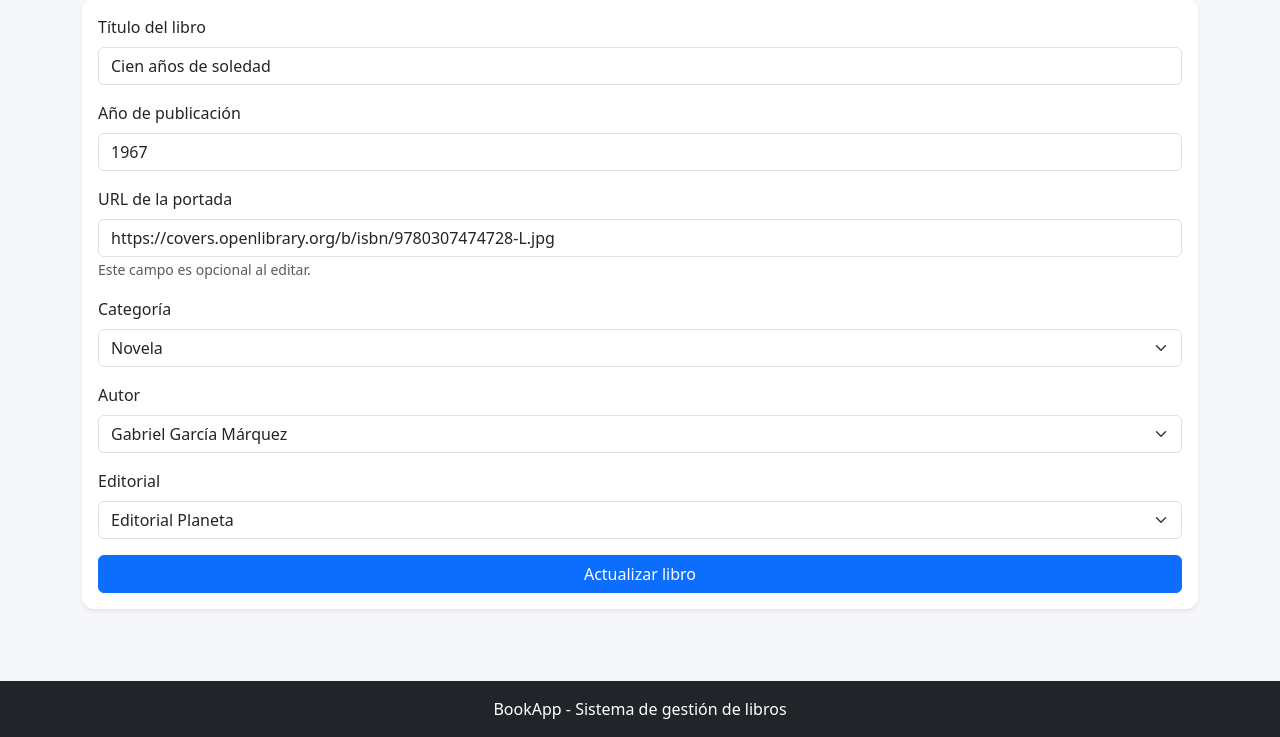
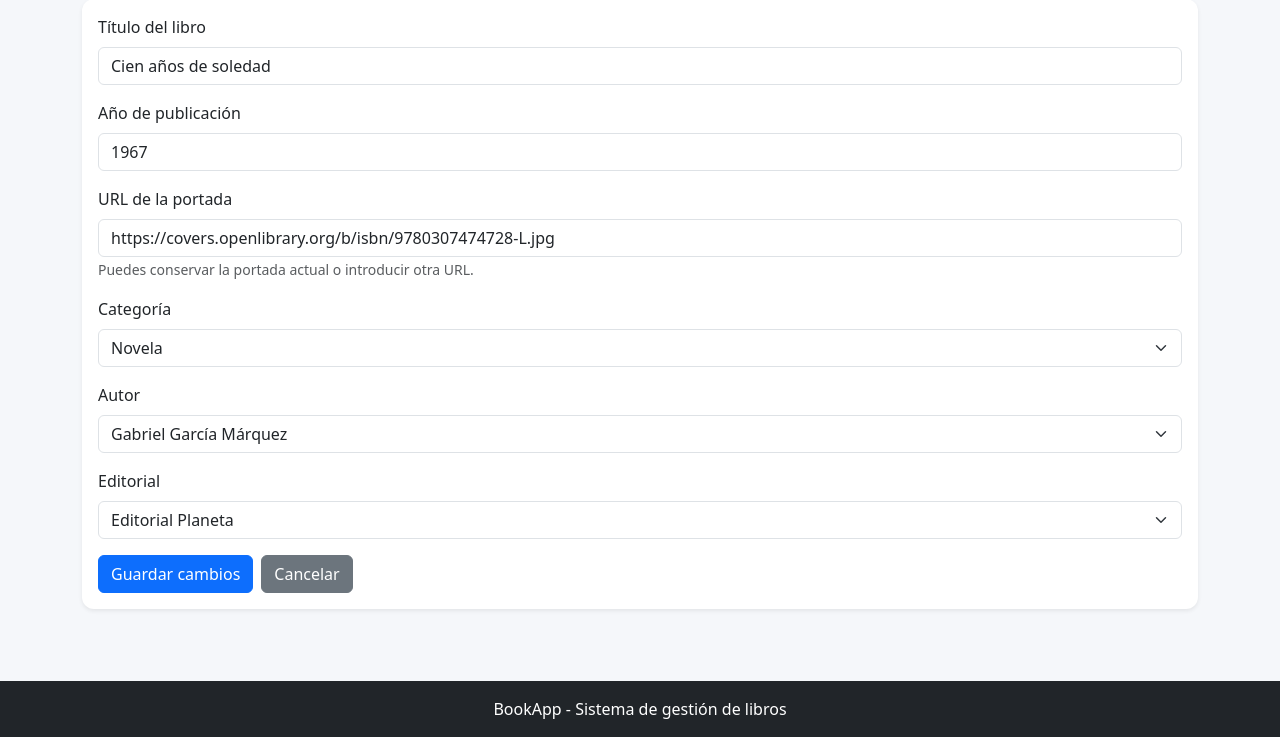
Before and after one commit to NelPascualR/BookApp-GitFlow, a Node server app: page /books/1/edit in a window 1280 px wide. Shown: the part 215-952 px from the top of the page. Run offline with Node 20, Linux system fonts and the light colour scheme; data comes from the database, SQL or seed files in the repository; some libraries are stand-ins or nearby versions.

Commit message:
feat: improve book editing form

```diff
--- a/views/books/edit.hbs
+++ b/views/books/edit.hbs
@@ -13,8 +13,11 @@
     </div>
 {{/if}}
 
-<form action="/books/{{libro.id}}?_method=PUT" method="POST" class="card card-body shadow-sm">
-
+<form
+    action="/books/{{libro.id}}?_method=PUT"
+    method="POST"
+    class="card card-body shadow-sm"
+>
     <div class="mb-3">
         <label for="title" class="form-label">Título del libro</label>
         <input
@@ -28,7 +31,9 @@
     </div>
 
     <div class="mb-3">
-        <label for="publicationYear" class="form-label">Año de publicación</label>
+        <label for="publicationYear" class="form-label">
+            Año de publicación
+        </label>
         <input
             type="number"
             id="publicationYear"
@@ -48,16 +53,19 @@
             class="form-control"
             value="{{libro.coverUrl}}"
         >
-        <small class="text-muted">Este campo es opcional al editar.</small>
+        <small class="text-muted">
+            Puedes conservar la portada actual o introducir otra URL.
+        </small>
     </div>
 
     <div class="mb-3">
         <label for="categoryId" class="form-label">Categoría</label>
         <select id="categoryId" name="categoryId" class="form-select" required>
+            <option value="{{libro.categoryId}}" selected>
+                {{libro.Category.name}}
+            </option>
             {{#each categorias}}
-                <option value="{{this.id}}" {{#if (eq this.id ../libro.categoryId)}}selected{{/if}}>
-                    {{this.name}}
-                </option>
+                <option value="{{this.id}}">{{this.name}}</option>
             {{/each}}
         </select>
     </div>
@@ -65,10 +73,11 @@
     <div class="mb-3">
         <label for="authorId" class="form-label">Autor</label>
         <select id="authorId" name="authorId" class="form-select" required>
+            <option value="{{libro.authorId}}" selected>
+                {{libro.Author.name}}
+            </option>
             {{#each autores}}
-                <option value="{{this.id}}" {{#if (eq this.id ../libro.authorId)}}selected{{/if}}>
-                    {{this.name}}
-                </option>
+                <option value="{{this.id}}">{{this.name}}</option>
             {{/each}}
         </select>
     </div>
@@ -76,15 +85,22 @@
     <div class="mb-3">
         <label for="publisherId" class="form-label">Editorial</label>
         <select id="publisherId" name="publisherId" class="form-select" required>
+            <option value="{{libro.publisherId}}" selected>
+                {{libro.Publisher.name}}
+            </option>
             {{#each editoriales}}
-                <option value="{{this.id}}" {{#if (eq this.id ../libro.publisherId)}}selected{{/if}}>
-                    {{this.name}}
-                </option>
+                <option value="{{this.id}}">{{this.name}}</option>
             {{/each}}
         </select>
     </div>
 
-    <button type="submit" class="btn btn-primary">
-        Actualizar libro
-    </button>
+    <div class="d-flex gap-2">
+        <button type="submit" class="btn btn-primary">
+            Guardar cambios
+        </button>
+
+        <a href="/books/manage" class="btn btn-secondary">
+            Cancelar
+        </a>
+    </div>
 </form>
```
